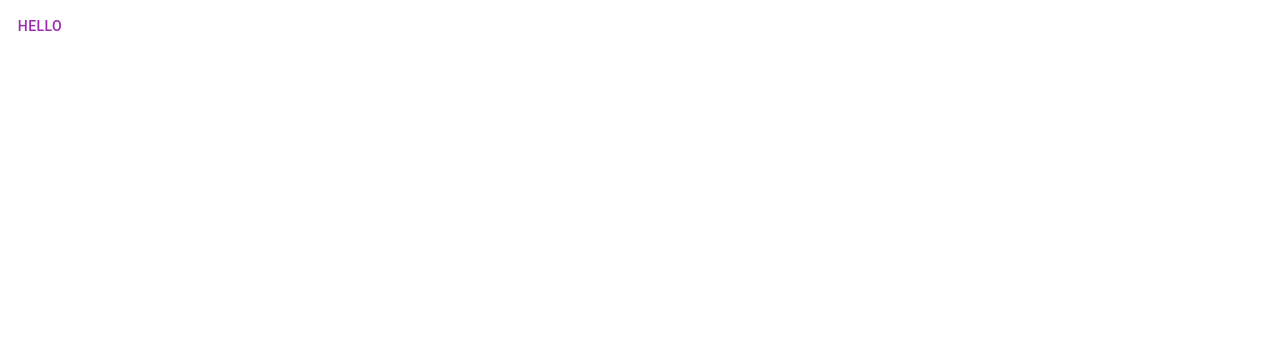
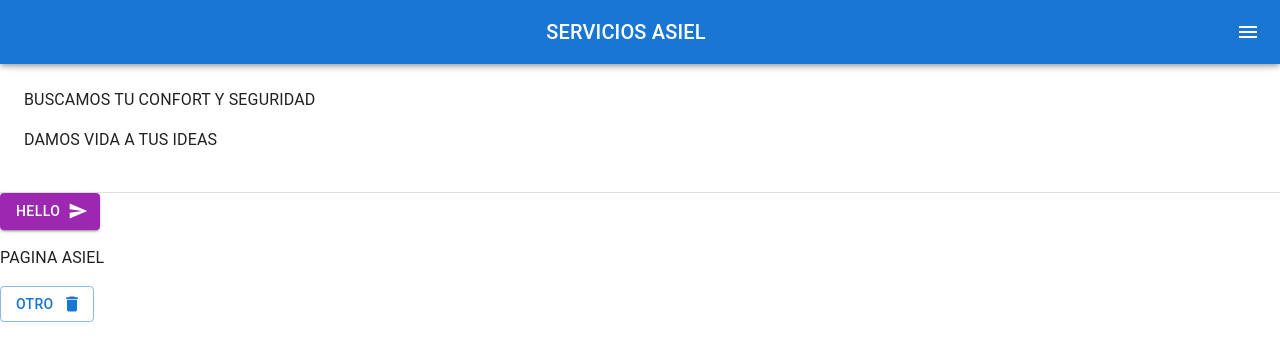
Before and after one commit to Elopezru/proyecto_pagAsiel, a React (Vite) app in the folder pag_asiel/: page / in a window 1280 px wide. Shown: the top 360 px of the page. Built offline with nearby package versions, Linux system fonts and the light colour scheme.

Commit message:
feat: update

```diff
--- a/pag_asiel/src/App.jsx
+++ b/pag_asiel/src/App.jsx
@@ -1,6 +1,10 @@
-import React from 'react'
-import { ThemeProvider } from '@emotion/react'
-import Button from '@mui/material/Button'
+import React from 'react';
+import { ThemeProvider } from '@emotion/react';
+import Button from '@mui/material/Button';
+import DeleteIcon from '@mui/icons-material/Delete';
+import SendIcon from '@mui/icons-material/Send';
+import DrawerP from './Componentes/DrawerP';
+import Divider from '@mui/material/Divider';
 
 
 
@@ -8,8 +12,17 @@ function App() {
 
   return (
     <div>
-      <Button color="secondary">
+      <DrawerP />
+      <Divider />
+      <Button variant ="contained" color="secondary" endIcon= {<SendIcon />}>
        HELLO
+      </Button>
+      <p>
+        PAGINA ASIEL
+      </p>
+
+      <Button variant ="outlined" color="primary" disableElevation endIcon= {<DeleteIcon />}>
+       otro
       </Button>
     </div>
   )
--- a/pag_asiel/src/Componentes/DrawerP.jsx
+++ b/pag_asiel/src/Componentes/DrawerP.jsx
@@ -100,8 +100,8 @@ export default function PersistentDrawerRight() {
       <CssBaseline />
       <AppBar position="fixed" open={open}>
         <Toolbar>
-          <Typography variant="h6" noWrap sx={{ flexGrow: 1 }} component="div">
-            Persistent drawer
+          <Typography variant="h6" align="center" noWrap sx={{ flexGrow: 1 }} component="div">
+            SERVICIOS ASIEL
           </Typography>
           <IconButton
             color="inherit"
@@ -117,31 +117,14 @@ export default function PersistentDrawerRight() {
       <Main open={open}>
         <DrawerHeader />
         <Typography sx={{ marginBottom: 2 }}>
-          Lorem ipsum dolor sit amet, consectetur adipiscing elit, sed do eiusmod
-          tempor incididunt ut labore et dolore magna aliqua. Rhoncus dolor purus non
-          enim praesent elementum facilisis leo vel. Risus at ultrices mi tempus
-          imperdiet. Semper risus in hendrerit gravida rutrum quisque non tellus.
-          Convallis convallis tellus id interdum velit laoreet id donec ultrices.
-          Odio morbi quis commodo odio aenean sed adipiscing. Amet nisl suscipit
-          adipiscing bibendum est ultricies integer quis. Cursus euismod quis viverra
-          nibh cras. Metus vulputate eu scelerisque felis imperdiet proin fermentum
-          leo. Mauris commodo quis imperdiet massa tincidunt. Cras tincidunt lobortis
-          feugiat vivamus at augue. At augue eget arcu dictum varius duis at
-          consectetur lorem. Velit sed ullamcorper morbi tincidunt. Lorem donec massa
-          sapien faucibus et molestie ac.
+          BUSCAMOS TU CONFORT Y SEGURIDAD
         </Typography>
         <Typography sx={{ marginBottom: 2 }}>
-          Consequat mauris nunc congue nisi vitae suscipit. Fringilla est ullamcorper
-          eget nulla facilisi etiam dignissim diam. Pulvinar elementum integer enim
-          neque volutpat ac tincidunt. Ornare suspendisse sed nisi lacus sed viverra
-          tellus. Purus sit amet volutpat consequat mauris. Elementum eu facilisis
-          sed odio morbi. Euismod lacinia at quis risus sed vulputate odio. Morbi
-          tincidunt ornare massa eget egestas purus viverra accumsan in. In hendrerit
-          gravida rutrum quisque non tellus orci ac. Pellentesque nec nam aliquam sem
-          et tortor. Habitant morbi tristique senectus et. Adipiscing elit duis
-          tristique sollicitudin nibh sit. Ornare aenean euismod elementum nisi quis
-          eleifend. Commodo viverra maecenas accumsan lacus vel facilisis. Nulla
-          posuere sollicitudin aliquam ultrices sagittis orci a.
+          DAMOS VIDA A TUS IDEAS
+        </Typography>
+
+        <Typography sx={{ marginBottom: 2 }}>
+
         </Typography>
       </Main>
       <Drawer
```
